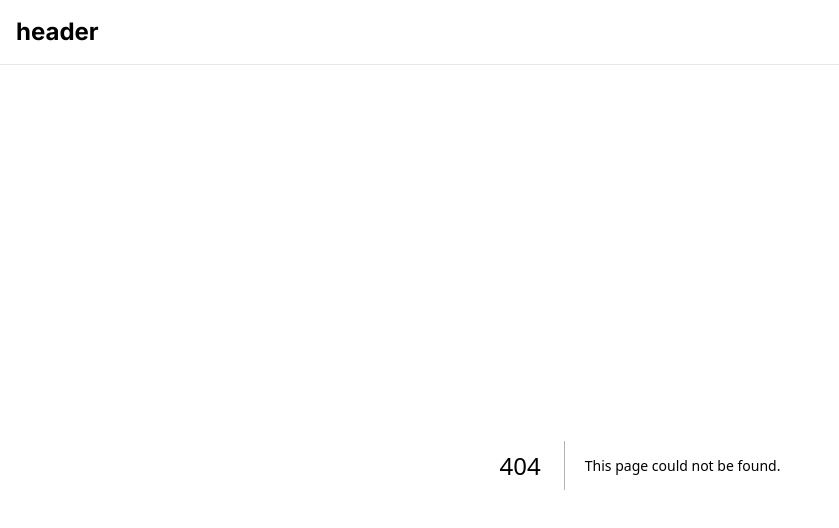
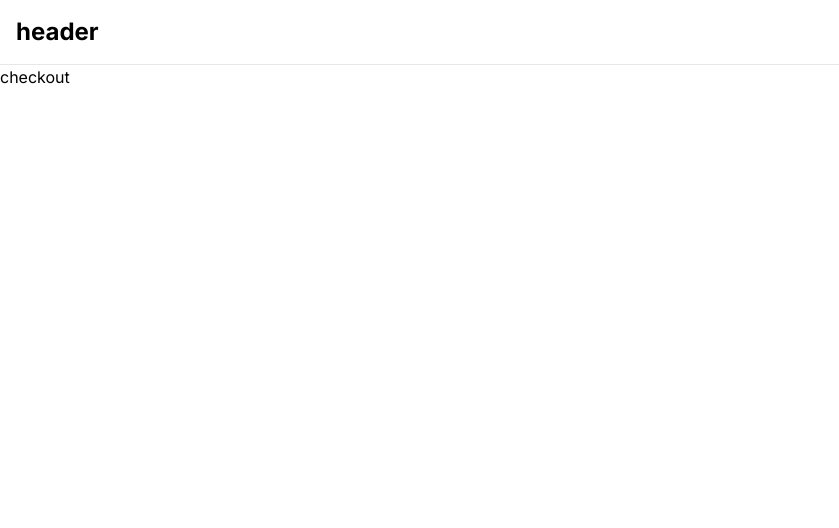
Before and after one commit to ssabii/app-router-example, a Next.js app: page /checkout in a window 1280 px wide. Before the commit this address had no page. Shown: the top 528 px of the page, without its empty margins (0-839 px from the left). Built offline with nearby package versions, Linux system fonts and the light colour scheme.

Commit message:
feat: checkout 페이지 구현

```diff
--- /dev/null
+++ b/app/checkout/page.tsx
@@ -0,0 +1,5 @@
+export default function Page() {
+  return (
+    <div>checkout</div>
+  );
+}
```
